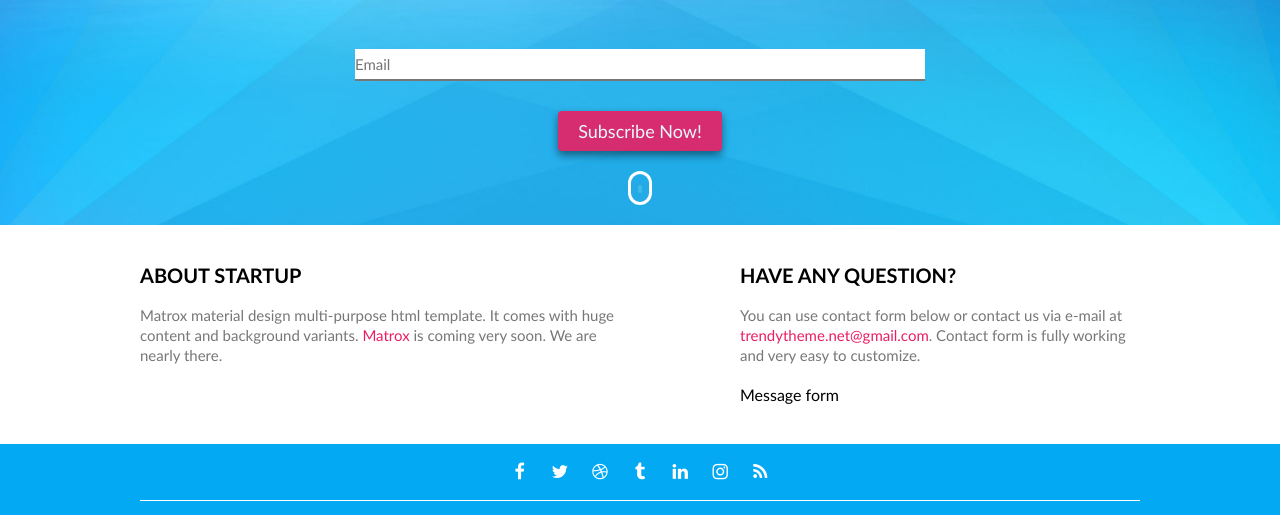
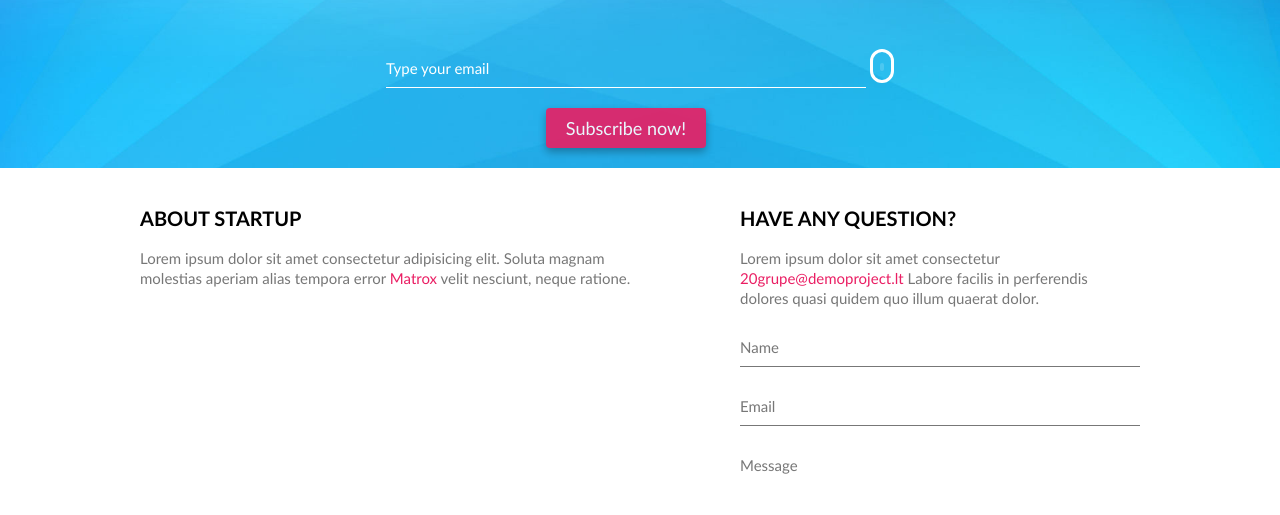
Before and after one commit to Jjurgita/6-coming-soon, a plain HTML site: page index.html in a window 1280 px wide. Shown: the part 381-896 px from the top of the page. Drawn offline with Linux system fonts and the light colour scheme.

Commit message:
Form structure and style

```diff
--- a/css/button.css
+++ b/css/button.css
@@ -8,7 +8,11 @@
     line-height: 20px;
     border-radius: 4px;
     cursor: pointer;
-    box-shadow: 0 4px 8px #0008;
+    box-shadow: 0 4px 8px #0005;
     text-align: center;
     border: none;
 }
+    .btn:hover {
+        box-shadow: 0 4px 8px #0009;
+        opacity: 1;
+    }
--- a/css/custom.css
+++ b/css/custom.css
@@ -38,9 +38,16 @@
         .hero .clock {
             margin-bottom: var(--big-space);
         }
-        .hero .subForm {
-            margin-bottom: var(--space);
+        .hero .form {
+            margin-bottom: 0 10% var(--space);
+            width: 80%;
         }
+            .hero .form > .input {
+                background-color: transparent;
+                color: #fff;
+                border-color: #fff;
+            }
+
 
 /* main */
 main h2 {
@@ -63,9 +70,9 @@ main p {
     main p > a:hover {
         text-decoration: underline;
     }
-
-
-
+main .form > button {
+    float: right;
+}
 
 /* footer */
 footer.container {
@@ -124,6 +131,7 @@ footer.container {
         left: -2px;
         transform: translateY(-50%);
     }
+
 @media (max-width: 640px) {
     footer p > span {
         display: inline-block;
@@ -132,4 +140,18 @@ footer.container {
         footer p > span + span::before {
             display: none;
         }
+    .hero .form {
+        width: 100%;
+        margin: 0 0 var(--space);
+    }
 }
+
+ @media (max-width: 1200px) {
+    main .form > input.input {
+        width: 47%;
+        float: left;
+    }
+        main .form > input.input + input.input {
+            margin-left: 6%;
+        }
+ }
--- a/css/form.css
+++ b/css/form.css
@@ -1,15 +1,24 @@
-.sub-form {
+.form {
     display: inline-block;
     width: 100%;
-    color: #777;
-    margin-bottom: 20px;
 }
-    .sub-form > .email {
+    .form > .input {
         display: inline-block;
-        width: 95%;
-        margin-bottom: 30px;
+        width: 100%;
+        margin-bottom: 20px;
+        padding: 8px 0;
         font-size: 15px;
-        line-height: 30px;
+        line-height: 22px;
+        color: #777;
         border: none;
-        border-bottom: 2px solid #777;
+        border-bottom: 1.5px solid #777;
+        outline-color: var(--color-main);
     }
+        .form > textarea.input {
+            min-height: 88px;
+            max-height: 256px;
+            resize: vertical;
+        }
+            .form > .input::placeholder {
+                color: inherit;
+            }
--- a/css/layout.css
+++ b/css/layout.css
@@ -49,6 +49,7 @@ body {
     }
         .container > .long-row.columns {
             grid-template-columns: 1fr;
+            gap: 40px;
         }
             .container > .long-row.columns > .right {
                 grid-column: 1/2;
--- a/index.html
+++ b/index.html
@@ -26,8 +26,8 @@
         <div class="short-row">
             <img src="./images/logo.png" alt="Logo">
             <h1>Coming soon</h1>
-            <p>An awesome new company for web resources is coming very soon. Enter your email to request an early
-                invitation!</p>
+            <p>Lorem ipsum dolor sit amet, consectetur adipisicing elit, sed do eiusmod tempor incididunt ut labore et
+                dolore magna aliqua!</p>
             <div class="clock">
                 <div class="time">
                     <div class="value">432</div>
@@ -46,10 +46,10 @@
                     <div class="label">seconds</div>
                 </div>
             </div>
-            <div class="sub-form">
-                <input type="email" placeholder="Email" required data-validation="email" class="email">
-                <input type="submit" value="Subscribe Now!" class="btn">
-            </div>
+            <form class="form">
+                <input class="input" type="email" placeholder="Type your email">
+                <button class="btn" type="submit">Subscribe now!</button>
+            </form>
             <div class="mouse">
                 <div class="wheel"></div>
             </div>
@@ -59,16 +59,19 @@
         <div class="long-row columns">
             <div class="left">
                 <h2>About startup</h2>
-                <p>Matrox material design multi-purpose html template. It comes with huge content and background
-                    variants. <a href="#">Matrox</a> is coming very soon. We are nearly there.</p>
+                <p>Lorem ipsum dolor sit amet consectetur adipisicing elit. Soluta magnam molestias aperiam alias
+                    tempora error <a href="#">Matrox</a> velit nesciunt, neque ratione.</p>
             </div>
             <div class="right">
                 <h2>Have any question?</h2>
-                <p>You can use contact form below or contact us via e-mail at <a
-                        href="mailto:#">trendytheme.net@gmail.com</a>. Contact form is fully
-                    working and very easy to customize.</p>
+                <p>Lorem ipsum dolor sit amet consectetur <a
+                        href="mailto:20grupe@demoproject.lt">20grupe@demoproject.lt</a> Labore facilis in perferendis
+                    dolores quasi quidem quo illum quaerat dolor.</p>
                 <form class="form">
-                    Message form
+                    <input class="input" type="text" placeholder="Name">
+                    <input class="input" type="email" placeholder="Email">
+                    <textarea class="input" placeholder="Message"></textarea>
+                    <button class="btn" type="submit">Send Message</button>
                 </form>
             </div>
         </div>
@@ -90,8 +93,8 @@
                 <span>All Rights Reserved</span>
                 <span>Designed By <a href="#" target="_blank">TrendyTheme</a></span>
             </p>
-            <p>Matrox pack includes complete websites not just homepages, it comes with full website demos. Over <a
-                    href="#">200+</a> ready html files only for 17$. Purchase <a href="#">Matrox</a> Now!</p>
+            <p>Lorem ipsum dolor sit, amet consectetur adipisicing elit. Placeat ab, minus magnam ea <a
+                    href="#">200+</a> nulla laborum voluptatum <a href="#">Matrox</a> earum!</p>
         </div>
     </footer>
     <script src="./js/main.js" type="module"></script>
```
